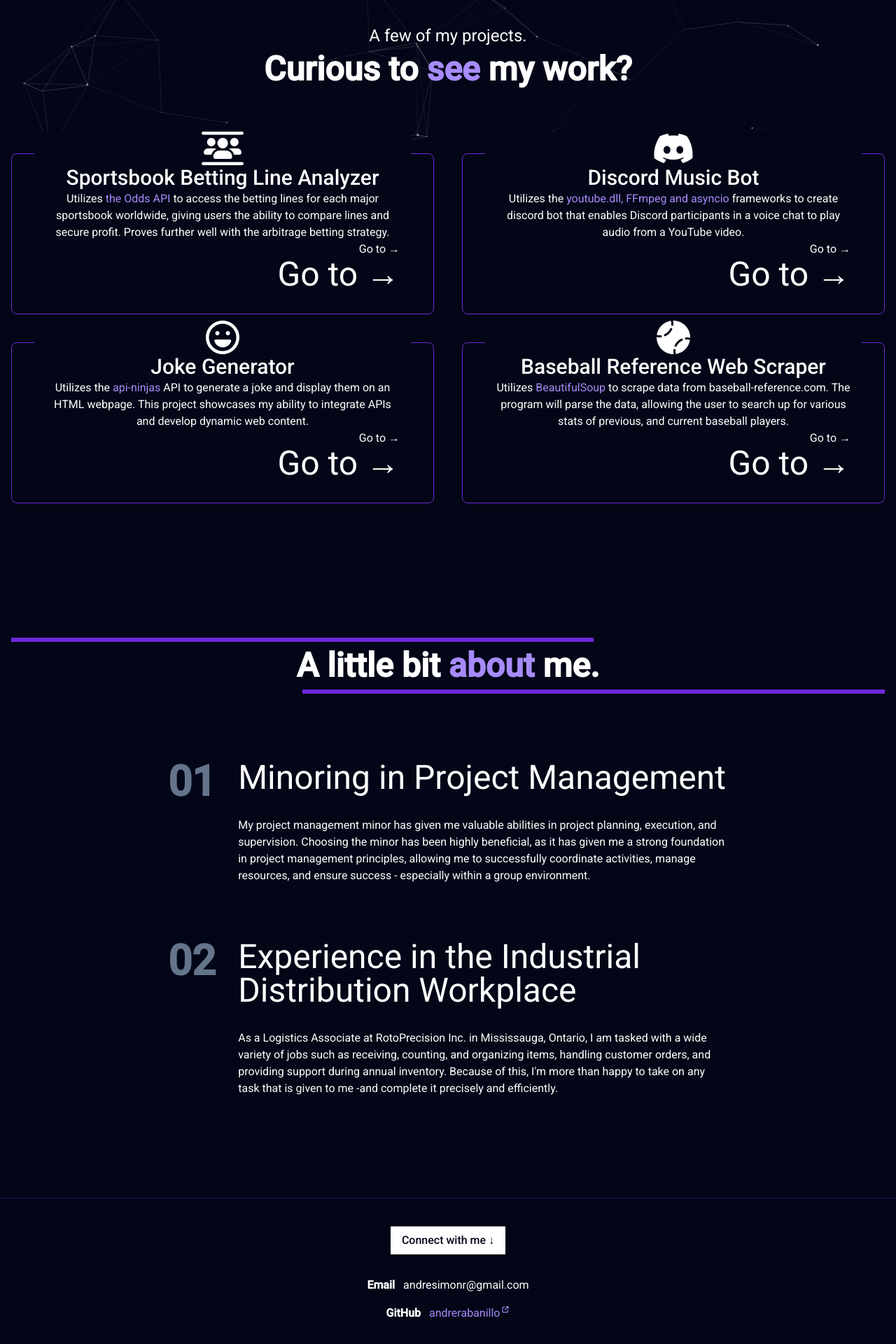
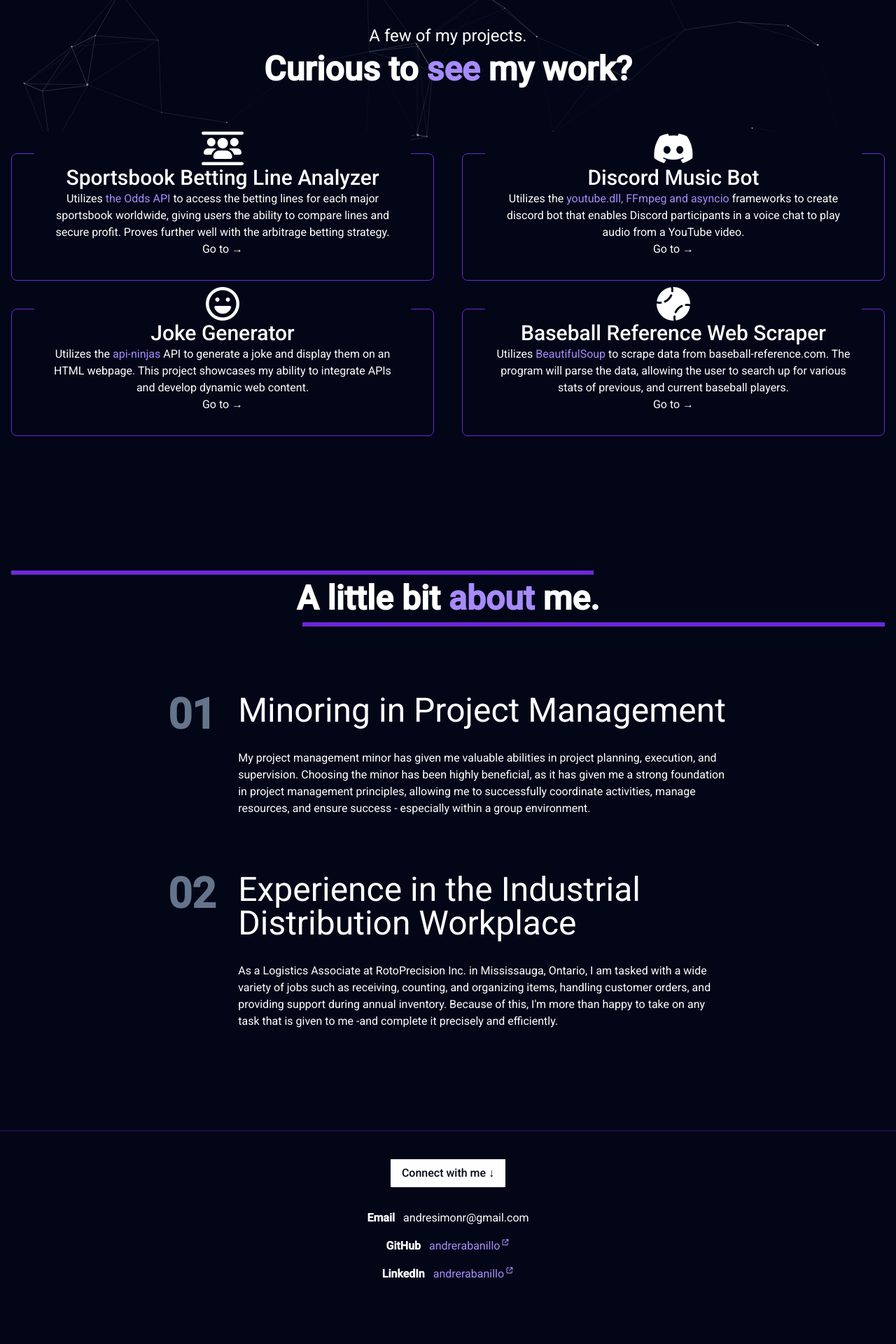
Before and after one commit to andrerabanillo/personalWebsite, a SvelteKit app: page / in a window 1280 px wide. Shown: the part 582-2502 px from the top of the page at 70% size. After the commit the page ends 2454 px from the top, so only its background shows below. Built offline with nearby package versions, Linux system fonts and the light colour scheme.

Commit message:
updated vercel

```diff
--- a/package.json
+++ b/package.json
@@ -9,6 +9,8 @@
 	},
 	"devDependencies": {
 		"@sveltejs/adapter-auto": "^3.0.0",
+		"@sveltejs/adapter-node": "^5.2.10",
+		"@sveltejs/adapter-vercel": "^5.5.2",
 		"@sveltejs/kit": "^2.0.0",
 		"@sveltejs/vite-plugin-svelte": "^3.0.0",
 		"autoprefixer": "^10.4.19",
--- a/src/components/Footer.svelte
+++ b/src/components/Footer.svelte
@@ -7,9 +7,6 @@
     <div class="flex flex-col gap-4 items-center justify-center">
 
         <p><b class="pr-2">Email</b> andresimonr@gmail.com</p>
-
-
-
 
         <p>
             <b class="pr-2">GitHub</b>
@@ -23,5 +20,17 @@
                 ></a
             >
         </p>
+        <p>
+            <b class="pr-2">LinkedIn</b>
+            <a href=" https://github.com/andrerabanillo" target="_blank" class="text-violet-400"
+                >andrerabanillo<sup class=""
+                    ><span class="text-xs scale-75 pl-0.5"
+                        ><i
+                            class="fa-solid fa-arrow-up-right-from-square text-xs scale-[75%]"
+                        /></span
+                    ></sup
+                ></a
+            >
+        </p>
     </div>
 </footer>
--- a/src/components/Main.svelte
+++ b/src/components/Main.svelte
@@ -86,7 +86,7 @@
                 {#if step.name === "Sportsbook Betting Line Analyzer"}
                 Utilizes <span class="poppins text-violet-400"> the Odds API </span>to access the betting lines for each major sportsbook worldwide, giving users the ability to compare lines and secure profit.
                 Proves further well with the arbitrage betting strategy.
-                    <p class="text-base text-right">
+                    <p class="justify-end">
                         <a href="https://github.com/sebastiankula/historicalSportsbookAnalyzer" target="_blank" rel="">
                             Go to &rarr;
                         </a>
@@ -94,7 +94,7 @@
                 {/if}
                 {#if step.name === "Discord Music Bot"}
                 Utilizes the <span class="poppins text-violet-400"> youtube.dll, FFmpeg and asyncio</span> frameworks to create discord bot that enables Discord participants in a voice chat to play audio from a YouTube video.
-                    <p class="text-base text-right">
+                    <p class="justify-end">
                         <a href="https://github.com/andrerabanillo/discordMusicBot" target="_blank" rel="">
                             Go to &rarr;
                         </a>
@@ -103,7 +103,7 @@
                 {/if}
                 {#if step.name === "Joke Generator"}
                 Utilizes the <span class="poppins text-violet-400"> api-ninjas </span> API to generate a joke and display them on an HTML webpage. This project showcases my ability to integrate APIs and develop dynamic web content.
-                    <p class="text-base text-right align-text-bottom">
+                    <p class="justify-end">
                         <a href="https://github.com/andrerabanillo/apiJokeGenerator" target="_blank" rel="">
                             Go to &rarr;
                         </a>
@@ -113,7 +113,7 @@
                 Utilizes
                 <span class="poppins text-violet-400"> BeautifulSoup </span>
                 to scrape data from baseball-reference.com. The program will parse the data, allowing the user to search up for various stats of previous, and current baseball players.
-                <p class="text-base text-right align-text-bottom">
+                <p class="justify-end">
                     <a href="https://github.com/andrerabanillo/baseballReferenceWebScraper" target="_blank" rel="">
                         Go to &rarr;
                     </a>
--- a/src/components/Step.svelte
+++ b/src/components/Step.svelte
@@ -17,7 +17,6 @@
         after:w-full after:h-full after:duration-200
         hover:after:translate-x-full after:z-[-1] overflow-hidden">
 
-        <p class="relative z-4"> Go to &rarr;</p>
 
         </div>
     </div>
--- a/svelte.config.js
+++ b/svelte.config.js
@@ -1,4 +1,4 @@
-import adapter from '@sveltejs/adapter-auto';
+import adapter from '@sveltejs/adapter-vercel';
 import { vitePreprocess } from '@sveltejs/vite-plugin-svelte';
 /** @type {import('@sveltejs/kit').Config} */
 const config = {
```
Also changed, not shown: 1 other file (tests, documents, lock files or other folders).
